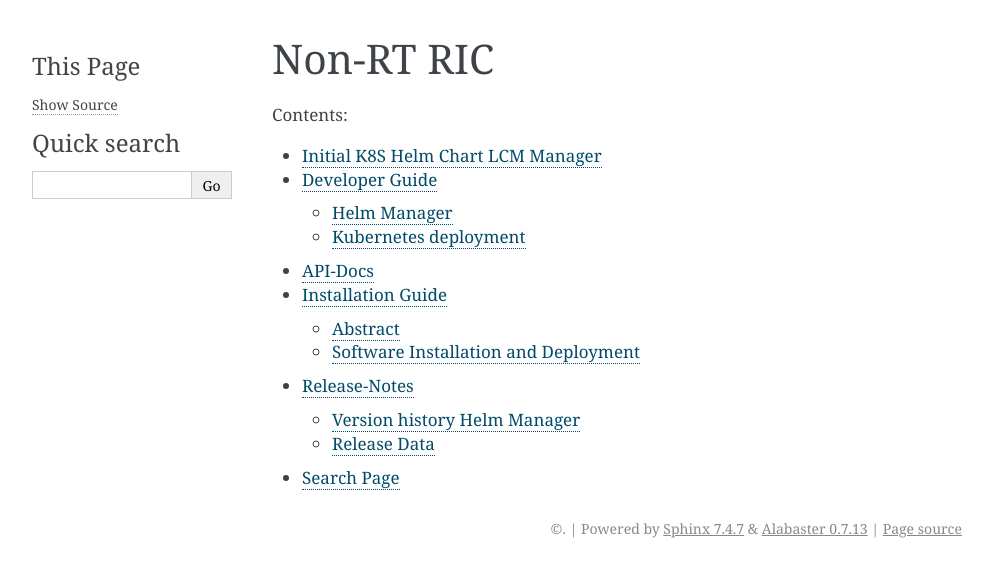
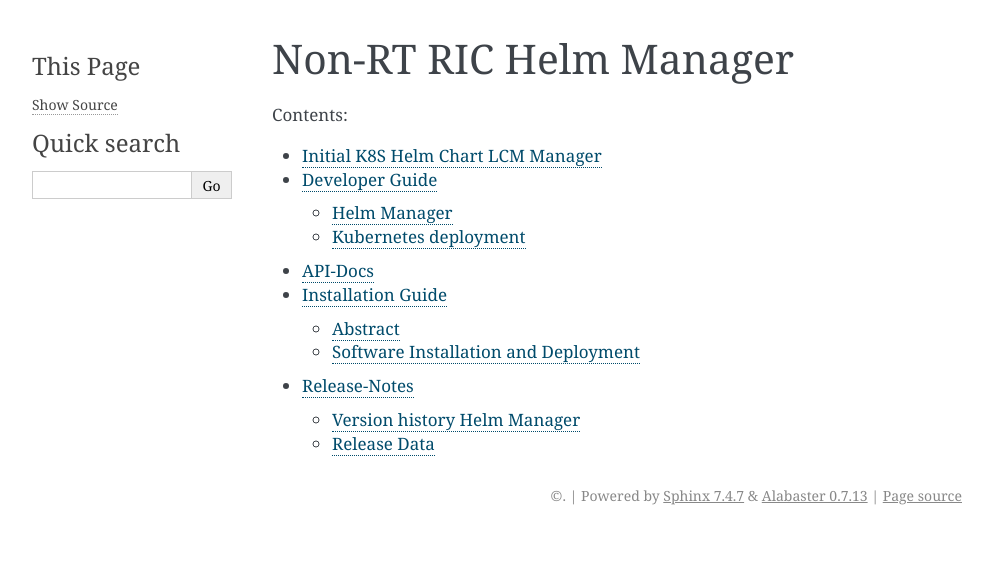
Before and after one commit to o-ran-sc/nonrtric-plt-helmmanager, a Sphinx documentation site: the page built from docs/index.rst, in a window 1280 px wide. Shown: the top 577 px of the page, without its empty margins (148-1141 px from the left). Built offline with Sphinx 7.4.7, drawn with Linux system fonts in a browser that asks for light colours.

```diff
--- a/docs/conf.py
+++ b/docs/conf.py
@@ -9,3 +9,13 @@ linkcheck_ignore = [
     'http://127.0.0.1.*',
     'https://gerrit.o-ran-sc.org.*',
 ]
+
+extensions = [
+    'sphinx.ext.intersphinx',
+    'sphinx.ext.autosectionlabel',
+]
+
+#intershpinx mapping with other projects
+intersphinx_mapping = {}
+
+intersphinx_mapping['nonrtric'] = ('https://docs.o-ran-sc.org/projects/o-ran-sc-nonrtric/en/%s' % branch, None)
--- a/docs/index.rst
+++ b/docs/index.rst
@@ -2,8 +2,8 @@
 .. SPDX-License-Identifier: CC-BY-4.0
 .. Copyright (C) 2021 Nordix
 
-Non-RT RIC
-==========
+Non-RT RIC Helm Manager
+=======================
 
 .. toctree::
    :maxdepth: 2
@@ -14,5 +14,3 @@ Non-RT RIC
    ./api-docs.rst
    ./installation-guide.rst
    ./release-notes.rst
-
-* :ref:`search`
--- a/docs/overview.rst
+++ b/docs/overview.rst
@@ -13,3 +13,5 @@ Onboard, start, stop, and modify Non-RT-RIC App µServices as Helm Charts.
 * Onboard, Start, Stop, Modify, Monitor.
 * Initial version co-developed with v. similar functions in ONAP.
 * *Limited functionality/integration for now*.
+
+This product is a part of :doc:`NONRTRIC <nonrtric:index>`.
```
